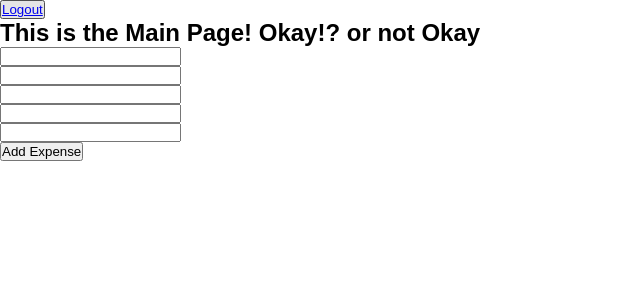
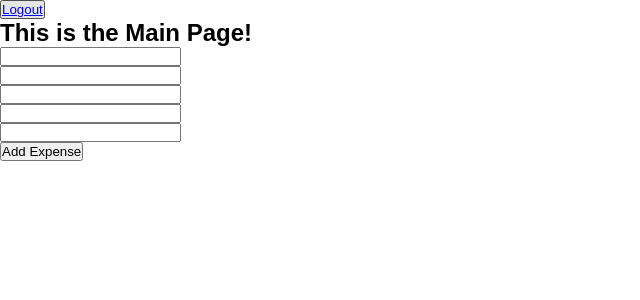
Before and after one commit to sunghyuk-oh/Expense-Tracker, a React (Create React App) app in the folder client/: page /main in a window 1280 px wide. Shown: the top 300 px of the page, without its empty margins (0-640 px from the left). Built offline with nearby package versions, Linux system fonts and the light colour scheme; sample sign-in values are in the browser's storage.

Commit message:
homepage edited

```diff
--- a/client/src/components/Home/Home.tsx
+++ b/client/src/components/Home/Home.tsx
@@ -13,7 +13,7 @@
         </ul>
       </header>
       <section>
-        <h1>This is the Main Page! Okay!? or not Okay</h1>
+        <h1>This is the Main Page!</h1>
         <form>
           <div>
             <label htmlFor="date"></label>
```
